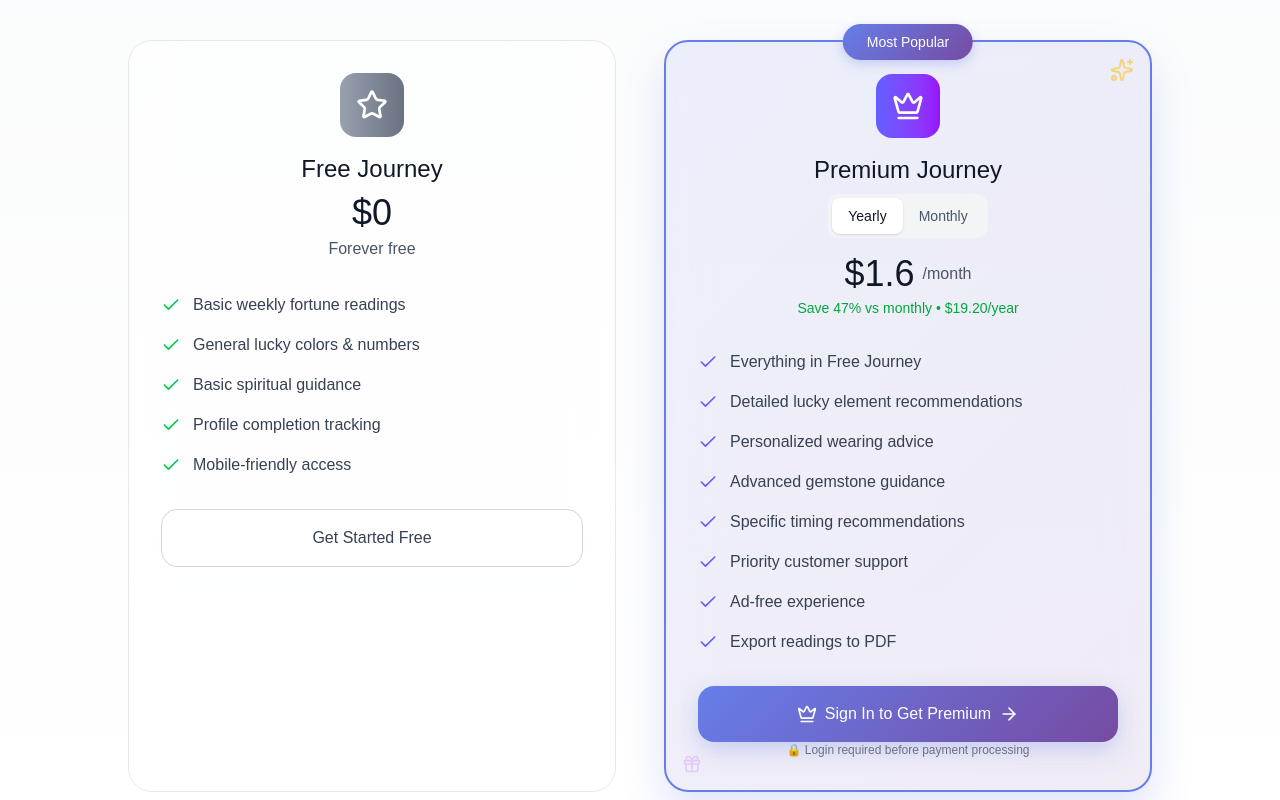
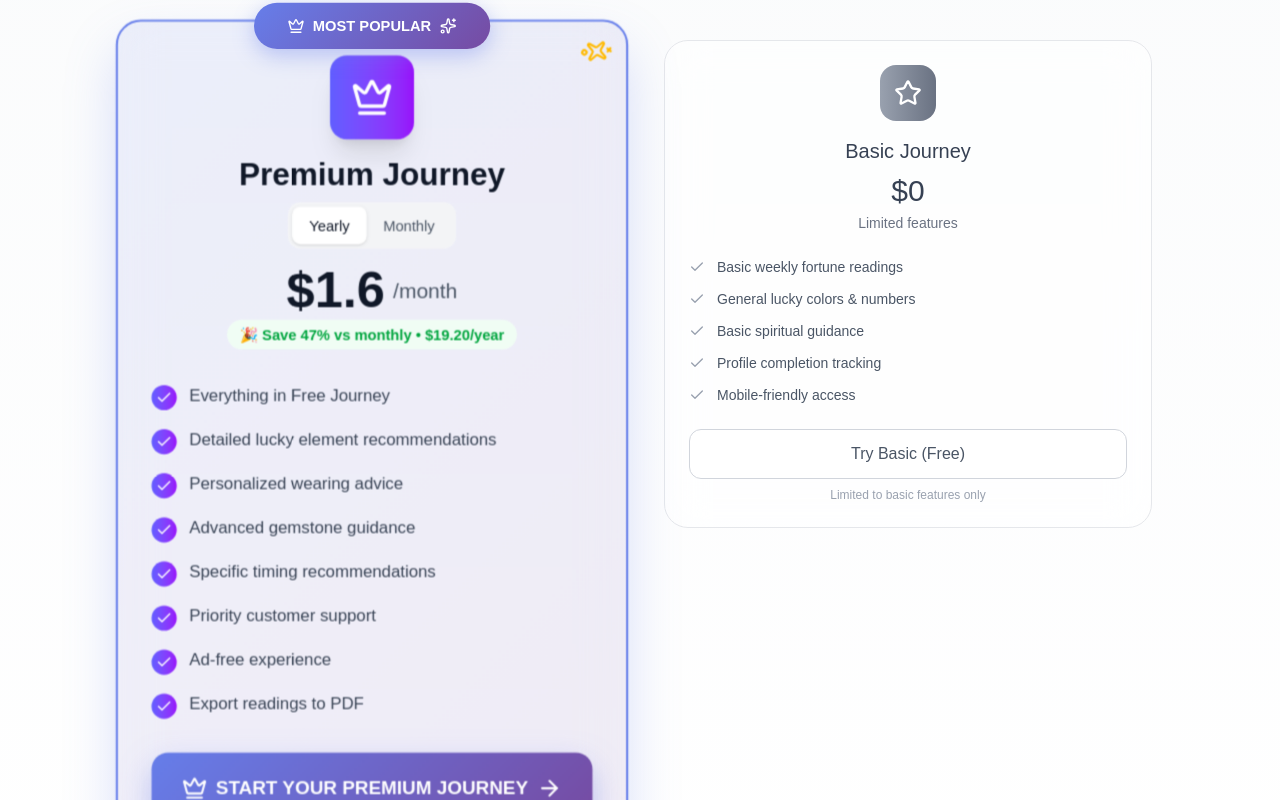
Before and after one commit to pkkwilliam/janus, a Next.js app: page /pricing in a window 1280 px wide. Shown: the part 460-1260 px from the top of the page. Built offline with nearby package versions, Linux system fonts and the light colour scheme; no server answers.

Commit message:
remove trial and priorize pay

```diff
--- a/src/app/pricing/pricing-client.tsx
+++ b/src/app/pricing/pricing-client.tsx
@@ -115,82 +115,27 @@ export function PricingClient() {
 
           {/* Pricing Cards */}
           <div className="max-w-5xl mx-auto">
-            <div className="grid md:grid-cols-2 gap-8 lg:gap-12">
-              {/* Free Plan */}
+            <div className="grid md:grid-cols-2 gap-8 lg:gap-12 items-start">
+              {/* Premium Plan - Moved to left for priority */}
               <motion.div
                 initial={{ opacity: 0, y: 40 }}
                 animate={{ opacity: 1, y: 0 }}
-                transition={{ duration: 0.8, delay: 0.4 }}
-                className="relative"
-              >
-                <div
-                  className="p-8 rounded-3xl border border-gray-200 h-full"
-                  style={{
-                    background: "rgba(255, 255, 255, 0.6)",
-                    backdropFilter: "blur(20px)",
-                  }}
-                >
-                  <div className="text-center mb-8">
-                    <div className="w-16 h-16 rounded-2xl bg-gradient-to-r from-gray-400 to-gray-500 flex items-center justify-center mx-auto mb-4">
-                      <Star className="w-8 h-8 text-white" />
-                    </div>
-                    <h3 className="text-2xl font-medium text-gray-900 mb-2">
-                      Free Journey
-                    </h3>
-                    <div className="text-4xl font-light text-gray-900 mb-1">
-                      $0
-                    </div>
-                    <div className="text-gray-600">Forever free</div>
-                  </div>
-
-                  <ul className="space-y-4 mb-8">
-                    {freeFeatures.map((feature, index) => (
-                      <li key={index} className="flex items-start gap-3">
-                        <Check className="w-5 h-5 text-green-500 mt-0.5 flex-shrink-0" />
-                        <span className="text-gray-700">{feature}</span>
-                      </li>
-                    ))}
-                  </ul>
-
-                  <Link
-                    href={isAuthenticated ? "/dashboard" : "/auth/login"}
-                    className="block"
-                  >
-                    <motion.button
-                      whileHover={{ scale: 1.02, y: -2 }}
-                      whileTap={{ scale: 0.98 }}
-                      className="w-full py-4 rounded-2xl font-medium text-gray-700 transition-all border border-gray-300 hover:border-gray-400"
-                      style={{
-                        background: "rgba(255, 255, 255, 0.8)",
-                        backdropFilter: "blur(10px)",
-                      }}
-                    >
-                      {isAuthenticated
-                        ? "Access Dashboard"
-                        : "Get Started Free"}
-                    </motion.button>
-                  </Link>
-                </div>
-              </motion.div>
-
-              {/* Premium Plan */}
-              <motion.div
-                initial={{ opacity: 0, y: 40 }}
-                animate={{ opacity: 1, y: 0 }}
-                transition={{ duration: 0.8, delay: 0.6 }}
-                className="relative"
+                transition={{ duration: 0.8, delay: 0.3 }}
+                className="relative md:order-1 transform md:scale-105 z-10"
               >
                 {/* Popular Badge */}
                 <div className="absolute -top-4 left-1/2 transform -translate-x-1/2 z-10">
                   <div
-                    className="px-6 py-2 rounded-full text-sm font-medium text-white"
+                    className="px-8 py-3 rounded-full text-sm font-bold text-white flex items-center gap-2"
                     style={{
                       background:
                         "linear-gradient(135deg, #667eea 0%, #764ba2 100%)",
-                      boxShadow: "0 4px 12px rgba(102, 126, 234, 0.3)",
+                      boxShadow: "0 6px 20px rgba(102, 126, 234, 0.4)",
                     }}
                   >
-                    Most Popular
+                    <Crown className="w-4 h-4" />
+                    MOST POPULAR
+                    <Sparkles className="w-4 h-4" />
                   </div>
                 </div>
 
@@ -201,22 +146,27 @@ export function PricingClient() {
                       "linear-gradient(135deg, rgba(102, 126, 234, 0.1) 0%, rgba(118, 75, 162, 0.1) 100%)",
                     backdropFilter: "blur(20px)",
                     borderColor: "#667eea",
-                    boxShadow: "0 20px 40px rgba(102, 126, 234, 0.2)",
+                    boxShadow: "0 25px 50px rgba(102, 126, 234, 0.25)",
                   }}
                 >
                   {/* Floating sparkles */}
                   <div className="absolute top-4 right-4">
-                    <Sparkles className="w-6 h-6 text-amber-400 opacity-50" />
+                    <motion.div
+                      animate={{ rotate: 360, scale: [1, 1.2, 1] }}
+                      transition={{ duration: 3, repeat: Infinity }}
+                    >
+                      <Sparkles className="w-6 h-6 text-amber-400" />
+                    </motion.div>
                   </div>
                   <div className="absolute bottom-4 left-4">
-                    <Gift className="w-5 h-5 text-purple-400 opacity-30" />
+                    <Gift className="w-5 h-5 text-purple-400 opacity-50" />
                   </div>
 
                   <div className="text-center mb-8">
-                    <div className="w-16 h-16 rounded-2xl bg-gradient-to-r from-indigo-500 to-purple-600 flex items-center justify-center mx-auto mb-4">
-                      <Crown className="w-8 h-8 text-white" />
+                    <div className="w-20 h-20 rounded-2xl bg-gradient-to-r from-indigo-500 to-purple-600 flex items-center justify-center mx-auto mb-4 shadow-xl">
+                      <Crown className="w-10 h-10 text-white" />
                     </div>
-                    <h3 className="text-2xl font-medium text-gray-900 mb-2">
+                    <h3 className="text-3xl font-bold text-gray-900 mb-2">
                       Premium Journey
                     </h3>
 
@@ -247,14 +197,14 @@ export function PricingClient() {
                     </div>
 
                     <div className="flex items-center justify-center gap-2 mb-1">
-                      <div className="text-4xl font-light text-gray-900">
+                      <div className="text-5xl font-bold text-gray-900">
                         ${isYearly ? "1.6" : "2"}
                       </div>
-                      <div className="text-gray-600">/month</div>
+                      <div className="text-gray-600 text-xl">/month</div>
                     </div>
-                    <div className="text-sm text-green-600 font-medium">
+                    <div className="text-sm text-green-600 font-bold bg-green-50 px-3 py-1 rounded-full inline-block">
                       {isYearly
-                        ? "Save 47% vs monthly • $19.20/year"
+                        ? "🎉 Save 47% vs monthly • $19.20/year"
                         : "$2/month • No commitment"}
                     </div>
                   </div>
@@ -262,8 +212,10 @@ export function PricingClient() {
                   <ul className="space-y-4 mb-8">
                     {premiumFeatures.map((feature, index) => (
                       <li key={index} className="flex items-start gap-3">
-                        <Check className="w-5 h-5 text-indigo-500 mt-0.5 flex-shrink-0" />
-                        <span className="text-gray-700">{feature}</span>
+                        <div className="w-6 h-6 rounded-full bg-gradient-to-r from-indigo-500 to-purple-600 flex items-center justify-center mt-0.5 flex-shrink-0">
+                          <Check className="w-4 h-4 text-white" />
+                        </div>
+                        <span className="text-gray-700 font-medium">{feature}</span>
                       </li>
                     ))}
                   </ul>
@@ -272,18 +224,18 @@ export function PricingClient() {
                     <div className="space-y-3">
                       <Link href="/auth/login">
                         <motion.button
-                          whileHover={{ scale: 1.02, y: -2 }}
+                          whileHover={{ scale: 1.02, y: -3 }}
                           whileTap={{ scale: 0.98 }}
-                          className="w-full flex items-center justify-center gap-2 py-4 rounded-2xl text-white font-medium transition-all"
+                          className="w-full flex items-center justify-center gap-2 py-5 rounded-2xl text-white font-bold transition-all text-lg shadow-2xl"
                           style={{
                             background:
                               "linear-gradient(135deg, #667eea 0%, #764ba2 100%)",
-                            boxShadow: "0 8px 24px rgba(102, 126, 234, 0.3)",
+                            boxShadow: "0 12px 30px rgba(102, 126, 234, 0.4)",
                           }}
                         >
-                          <Crown className="w-5 h-5" />
-                          Sign In to Get Premium
-                          <ArrowRight className="w-5 h-5" />
+                          <Crown className="w-6 h-6" />
+                          START YOUR PREMIUM JOURNEY
+                          <ArrowRight className="w-6 h-6" />
                         </motion.button>
                       </Link>
                       <p className="text-xs text-center text-gray-500">
@@ -292,24 +244,85 @@ export function PricingClient() {
                     </div>
                   ) : (
                     <motion.button
-                      whileHover={{ scale: 1.02, y: -2 }}
+                      whileHover={{ scale: 1.02, y: -3 }}
                       whileTap={{ scale: 0.98 }}
                       onClick={() => handlePremiumSubscription(isYearly)}
                       disabled={isProcessing}
-                      className="w-full flex items-center justify-center gap-2 py-4 rounded-2xl text-white font-medium transition-all disabled:opacity-50 disabled:cursor-not-allowed"
+                      className="w-full flex items-center justify-center gap-2 py-5 rounded-2xl text-white font-bold transition-all disabled:opacity-50 disabled:cursor-not-allowed text-lg shadow-2xl"
                       style={{
                         background:
                           "linear-gradient(135deg, #667eea 0%, #764ba2 100%)",
-                        boxShadow: "0 8px 24px rgba(102, 126, 234, 0.3)",
+                        boxShadow: "0 12px 30px rgba(102, 126, 234, 0.4)",
                       }}
                     >
-                      <Crown className="w-5 h-5" />
+                      <Crown className="w-6 h-6" />
                       {isProcessing
                         ? "Processing Payment..."
-                        : "Upgrade to Premium"}
-                      {!isProcessing && <ArrowRight className="w-5 h-5" />}
+                        : "UPGRADE TO PREMIUM"}
+                      {!isProcessing && <ArrowRight className="w-6 h-6" />}
                     </motion.button>
                   )}
+                </div>
+              </motion.div>
+
+              {/* Free Plan - Moved to right and de-emphasized */}
+              <motion.div
+                initial={{ opacity: 0, y: 40 }}
+                animate={{ opacity: 1, y: 0 }}
+                transition={{ duration: 0.8, delay: 0.5 }}
+                className="relative md:order-2 opacity-75 hover:opacity-90 transition-opacity"
+              >
+
+                <div
+                  className="p-6 rounded-3xl border border-gray-200 h-full"
+                  style={{
+                    background: "rgba(255, 255, 255, 0.6)",
+                    backdropFilter: "blur(20px)",
+                  }}
+                >
+                  <div className="text-center mb-6">
+                    <div className="w-14 h-14 rounded-2xl bg-gradient-to-r from-gray-400 to-gray-500 flex items-center justify-center mx-auto mb-4">
+                      <Star className="w-7 h-7 text-white" />
+                    </div>
+                    <h3 className="text-xl font-medium text-gray-700 mb-2">
+                      Basic Journey
+                    </h3>
+                    <div className="text-3xl font-light text-gray-700 mb-1">
+                      $0
+                    </div>
+                    <div className="text-gray-500 text-sm">Limited features</div>
+                  </div>
+
+                  <ul className="space-y-3 mb-6">
+                    {freeFeatures.map((feature, index) => (
+                      <li key={index} className="flex items-start gap-3">
+                        <Check className="w-4 h-4 text-gray-400 mt-0.5 flex-shrink-0" />
+                        <span className="text-gray-600 text-sm">{feature}</span>
+                      </li>
+                    ))}
+                  </ul>
+
+                  <Link
+                    href={isAuthenticated ? "/dashboard" : "/auth/login"}
+                    className="block"
+                  >
+                    <motion.button
+                      whileHover={{ scale: 1.02, y: -2 }}
+                      whileTap={{ scale: 0.98 }}
+                      className="w-full py-3 rounded-xl font-medium text-gray-600 transition-all border border-gray-300 hover:border-gray-400 hover:text-gray-700"
+                      style={{
+                        background: "rgba(255, 255, 255, 0.8)",
+                        backdropFilter: "blur(10px)",
+                      }}
+                    >
+                      {isAuthenticated
+                        ? "Access Basic Features"
+                        : "Try Basic (Free)"}
+                    </motion.button>
+                  </Link>
+                  <p className="text-xs text-center text-gray-400 mt-2">
+                    Limited to basic features only
+                  </p>
                 </div>
               </motion.div>
             </div>
@@ -408,10 +421,10 @@ export function PricingClient() {
                 <Gift className="w-8 h-8 text-purple-500" />
                 <div>
                   <div className="font-medium text-gray-900">
-                    7-Day Free Trial
+                    Premium Features
                   </div>
                   <div className="text-sm text-gray-600">
-                    Try premium risk-free
+                    Unlock advanced insights
                   </div>
                 </div>
               </div>
@@ -480,9 +493,9 @@ const faqs = [
       "Yes! You can cancel your Premium subscription at any time. Your premium features will remain active until the end of your current billing period.",
   },
   {
-    question: "Is there a free trial for Premium?",
+    question: "What happens after I subscribe to Premium?",
     answer:
-      "Yes, we offer a 7-day free trial for new Premium subscribers. You can explore all premium features risk-free before deciding.",
+      "You'll get instant access to all premium features including detailed lucky elements, personalized guidance, and advanced timing recommendations.",
   },
   {
     question: "How accurate are the lucky element recommendations?",
```
